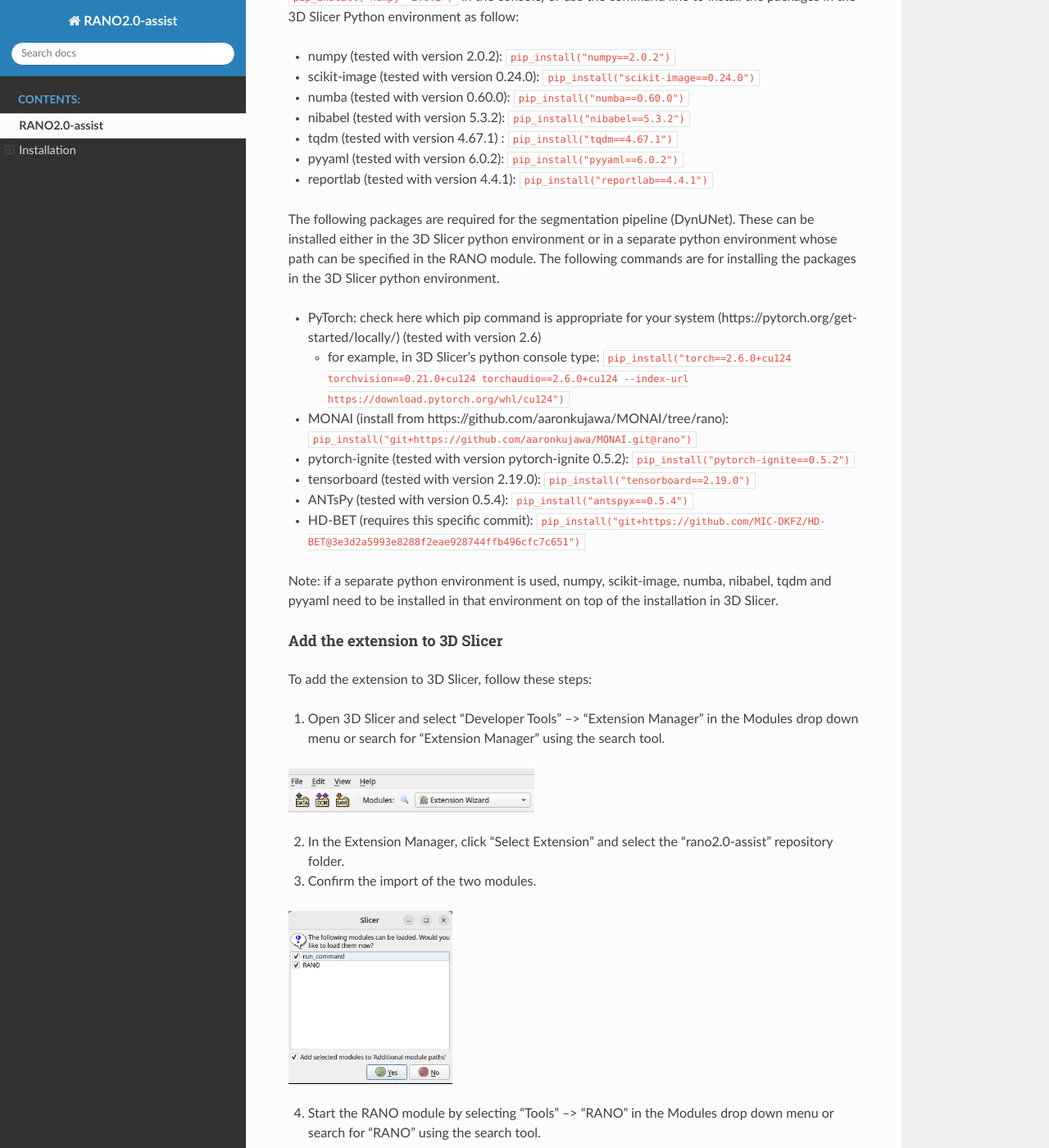
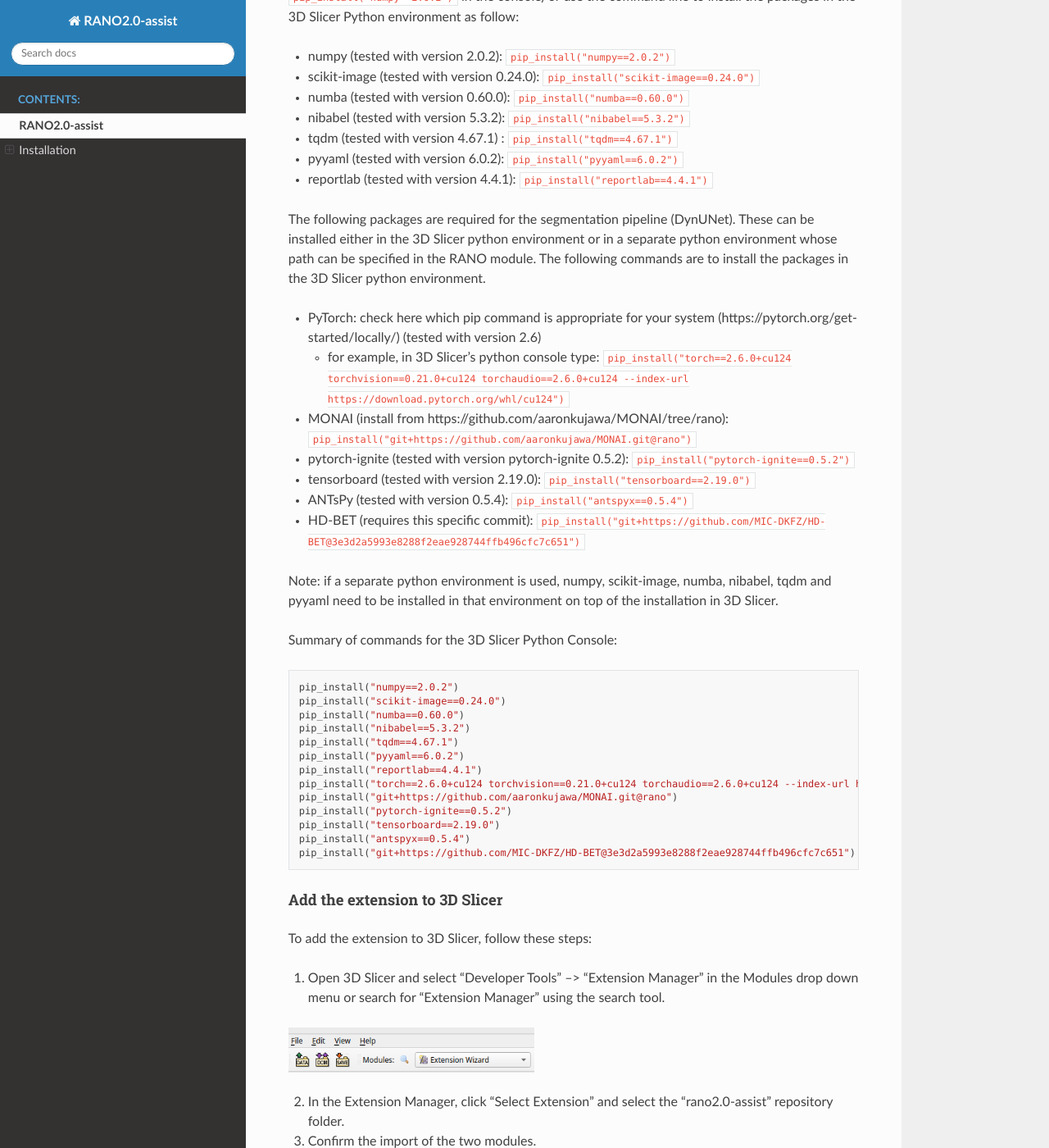
Before and after one commit to cai4cai/rano2.0-assist, a Sphinx documentation site: the page built from docs/source/README.md, in a window 1280 px wide and 1400 px high, scrolled down 3593 px. Shown: the whole window at 82% size. Built offline with Sphinx 7.4.7 and the Read the Docs theme 3.1.0, drawn with Linux system fonts in a browser that asks for light colours.

Commit message:
Updated documentation

````diff
--- a/docs/source/README.md
+++ b/docs/source/README.md
@@ -138,7 +138,7 @@
 
 The following packages are required for the segmentation pipeline (DynUNet). These can be installed either in the 3D Slicer
 python environment or in a separate python environment whose path can be specified in the RANO module. The following
-commands are for installing the packages in the 3D Slicer python environment.
+commands are to install the packages in the 3D Slicer python environment.
 - PyTorch: check here which pip command is appropriate for your system (https://pytorch.org/get-started/locally/) (tested with version 2.6)
     - for example, in 3D Slicer's python console type: `pip_install("torch==2.6.0+cu124 torchvision==0.21.0+cu124 torchaudio==2.6.0+cu124 --index-url https://download.pytorch.org/whl/cu124")`
 - MONAI (install from https://github.com/aaronkujawa/MONAI/tree/rano): `pip_install("git+https://github.com/aaronkujawa/MONAI.git@rano")`
@@ -150,6 +150,22 @@
 Note: if a separate python environment is used, numpy, scikit-image, numba, nibabel, tqdm and pyyaml need to be installed
 in that environment on top of the installation in 3D Slicer.
 
+Summary of commands for the 3D Slicer Python Console:
+```
+pip_install("numpy==2.0.2")
+pip_install("scikit-image==0.24.0")
+pip_install("numba==0.60.0")
+pip_install("nibabel==5.3.2")
+pip_install("tqdm==4.67.1")
+pip_install("pyyaml==6.0.2")
+pip_install("reportlab==4.4.1")
+pip_install("torch==2.6.0+cu124 torchvision==0.21.0+cu124 torchaudio==2.6.0+cu124 --index-url https://download.pytorch.org/whl/cu124")  # adjust the command according to your system
+pip_install("git+https://github.com/aaronkujawa/MONAI.git@rano")
+pip_install("pytorch-ignite==0.5.2")
+pip_install("tensorboard==2.19.0")
+pip_install("antspyx==0.5.4")
+pip_install("git+https://github.com/MIC-DKFZ/HD-BET@3e3d2a5993e8288f2eae928744ffb496cfc7c651")
+```
 
 #### Add the extension to 3D Slicer
 
````
Also changed, not shown: 3 other files.
